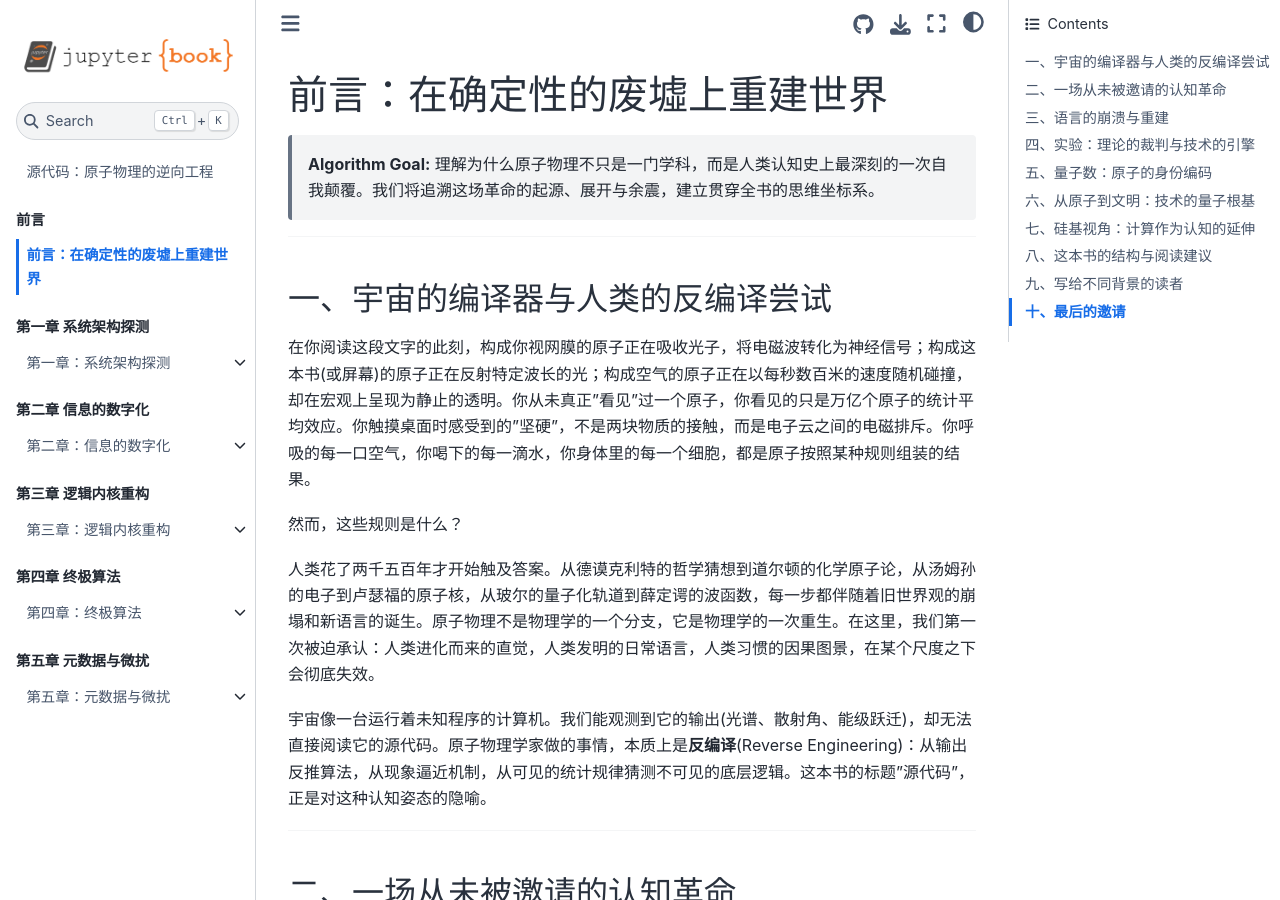
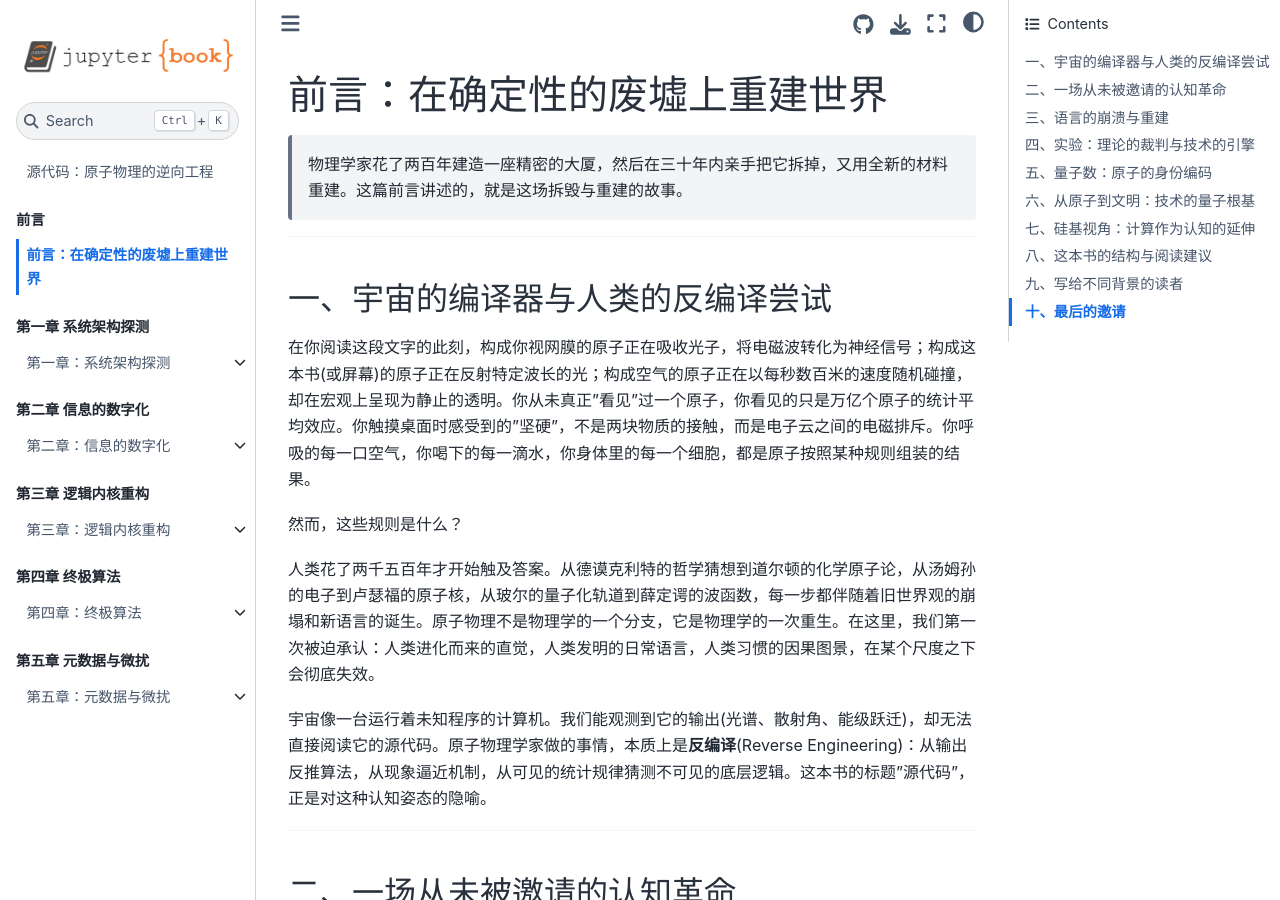
Before and after one commit to jinleiphys/atomic, a Jupyter Book: the page built from book/preface.md, in a window 1280 px wide and 900 px high. Built offline with Jupyter Book 1.0.4 settings and Sphinx 7.4.7 and the Sphinx Book theme 1.1.4, drawn with Linux system fonts in a browser that asks for light colours.

Commit message:
Fix preface opening quote

```diff
--- a/book/preface.md
+++ b/book/preface.md
@@ -1,6 +1,6 @@
 # 前言：在确定性的废墟上重建世界
 
-> **Algorithm Goal:** 理解为什么原子物理不只是一门学科，而是人类认知史上最深刻的一次自我颠覆。我们将追溯这场革命的起源、展开与余震，建立贯穿全书的思维坐标系。
+> 物理学家花了两百年建造一座精密的大厦，然后在三十年内亲手把它拆掉，又用全新的材料重建。这篇前言讲述的，就是这场拆毁与重建的故事。
 
 ---
 
```
